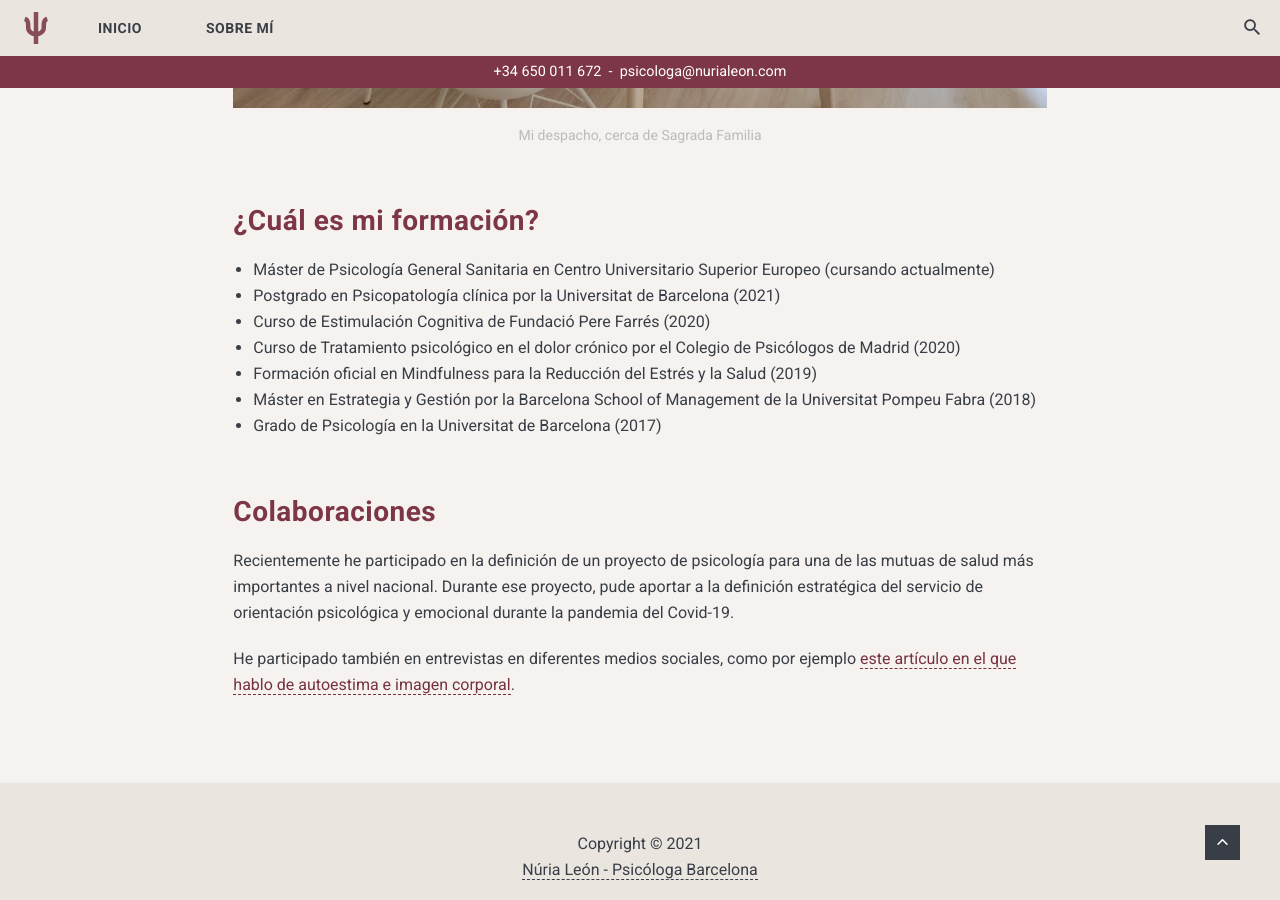
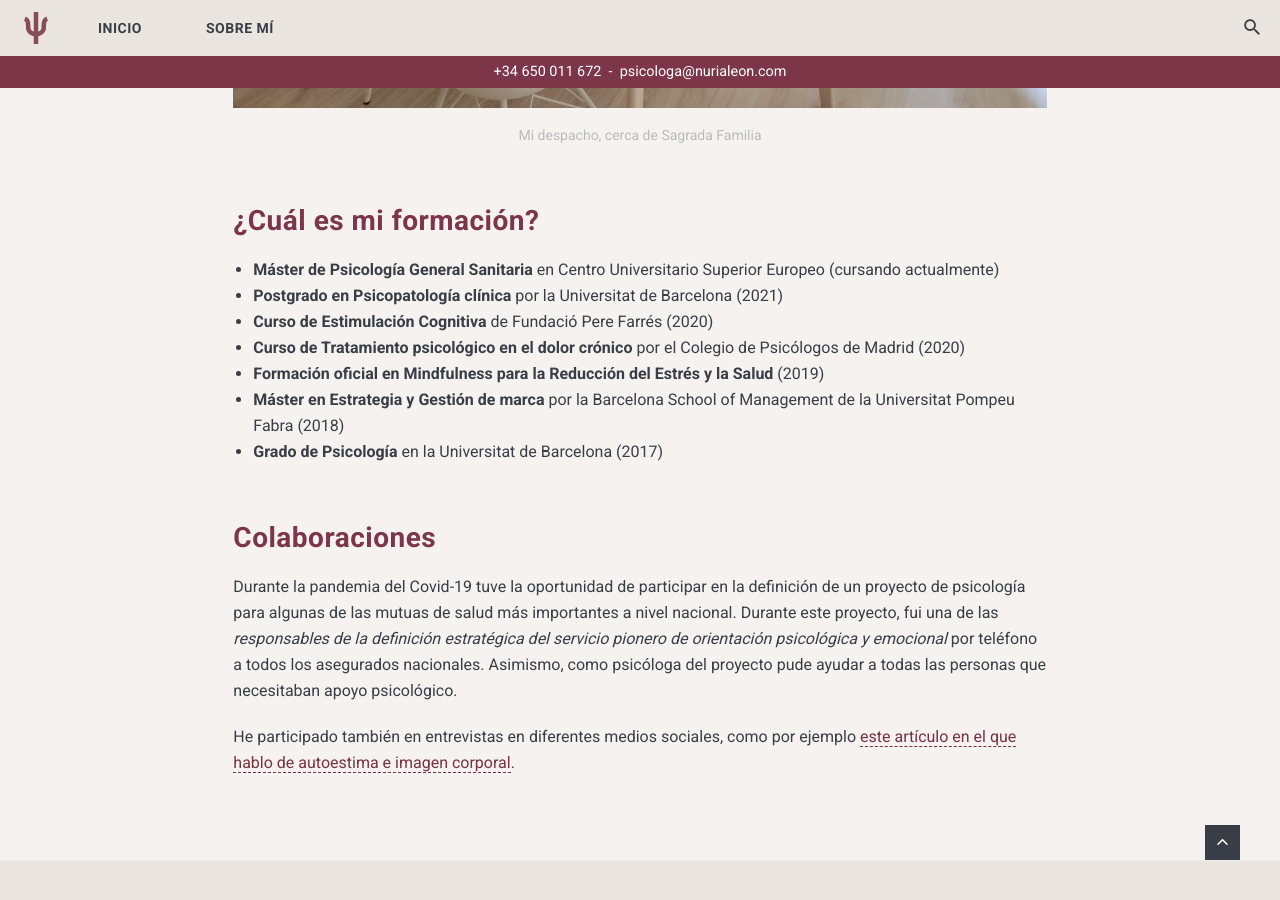
Before and after one commit to nurialeonsallent/nurialeon.com, a Jekyll site: the page built from _pages/sobre-mi.md, in a window 1280 px wide and 900 px high, scrolled down 1028 px. Built offline with Jekyll 4.4.1, drawn with Linux system fonts in a browser that asks for light colours; nearby versions of some CDN libraries.

Commit message:
sobre mi; negrita

```diff
--- a/_pages/sobre-mi.md
+++ b/_pages/sobre-mi.md
@@ -17,16 +17,16 @@ Ya son más de 50 personas las que han pasado por mi consulta.
 
 ## ¿Cuál es mi formación?
 
-- Máster de Psicología General Sanitaria en Centro Universitario Superior Europeo (cursando actualmente)
-- Postgrado en Psicopatología clínica por la Universitat de Barcelona (2021)
-- Curso de Estimulación Cognitiva de Fundació Pere Farrés (2020)
-- Curso de Tratamiento psicológico en el dolor crónico por el Colegio de Psicólogos de Madrid (2020)
-- Formación oficial en Mindfulness para la Reducción del Estrés y la Salud (2019)
-- Máster en Estrategia y Gestión por la Barcelona School of Management de la Universitat Pompeu Fabra (2018)
-- Grado de Psicología en la Universitat de Barcelona (2017)
+- **Máster de Psicología General Sanitaria** en Centro Universitario Superior Europeo (cursando actualmente)
+- **Postgrado en Psicopatología clínica** por la Universitat de Barcelona (2021)
+- **Curso de Estimulación Cognitiva** de Fundació Pere Farrés (2020)
+- **Curso de Tratamiento psicológico en el dolor crónico** por el Colegio de Psicólogos de Madrid (2020)
+- **Formación oficial en Mindfulness para la Reducción del Estrés y la Salud** (2019)
+- **Máster en Estrategia y Gestión de marca** por la Barcelona School of Management de la Universitat Pompeu Fabra (2018)
+- **Grado de Psicología** en la Universitat de Barcelona (2017)
 
 ## Colaboraciones
 
-Recientemente he participado en la definición de un proyecto de psicología para una de las mutuas de salud más importantes a nivel nacional. Durante ese proyecto, pude aportar a la definición estratégica del servicio de orientación psicológica y emocional durante la pandemia del Covid-19.
+Durante la pandemia del Covid-19 tuve la oportunidad de  participar en la definición de un proyecto de psicología para algunas de las mutuas de salud más importantes a nivel nacional. Durante este proyecto, fui una de las *responsables de la definición estratégica del servicio pionero de orientación psicológica y emocional* por teléfono a todos los asegurados nacionales. Asimismo, como psicóloga del proyecto pude ayudar a todas las personas que necesitaban apoyo psicológico.
 
 He participado también en entrevistas en diferentes medios sociales, como por ejemplo [este artículo en el que hablo de autoestima e imagen corporal](https://www.esteticainfo.com/complejos-yo-liberate-y-encuentra-tu-felicidad/).
```
